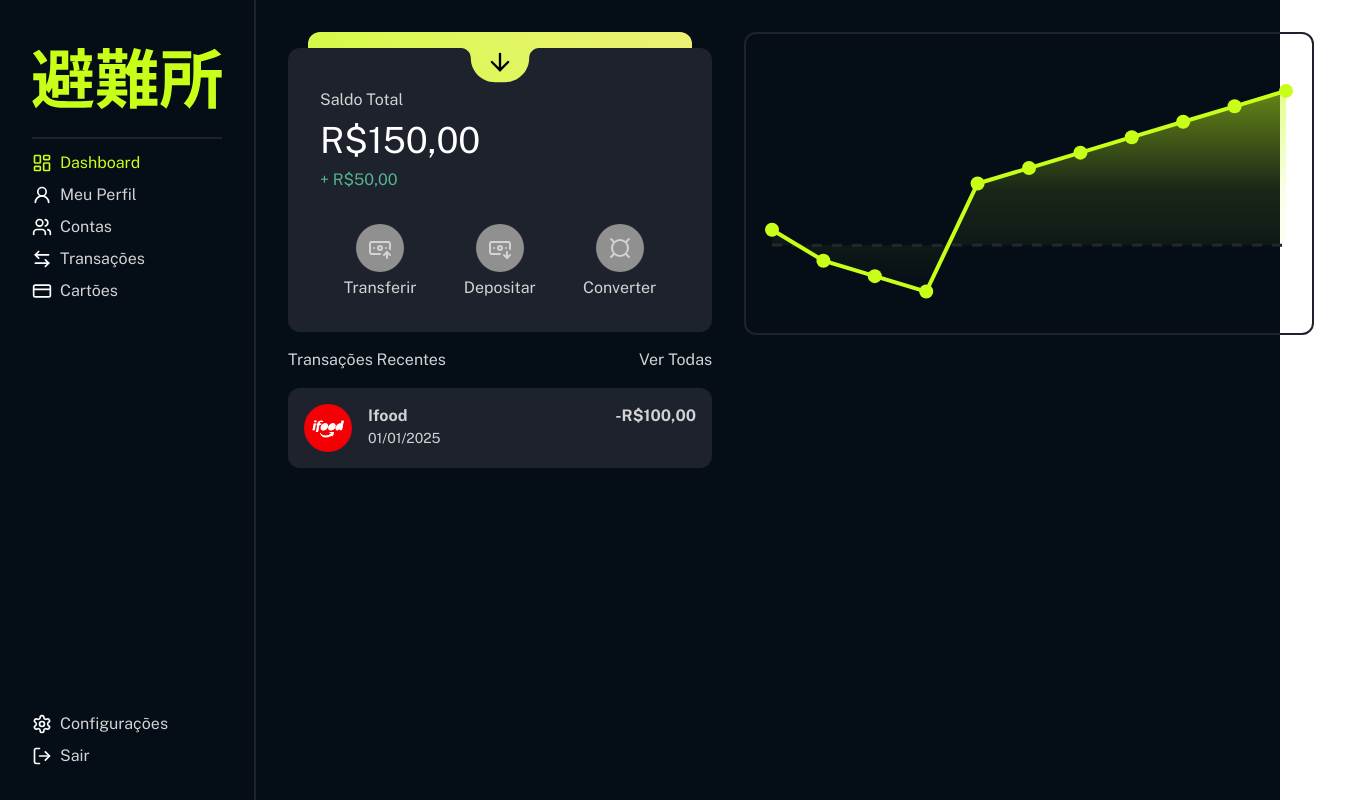
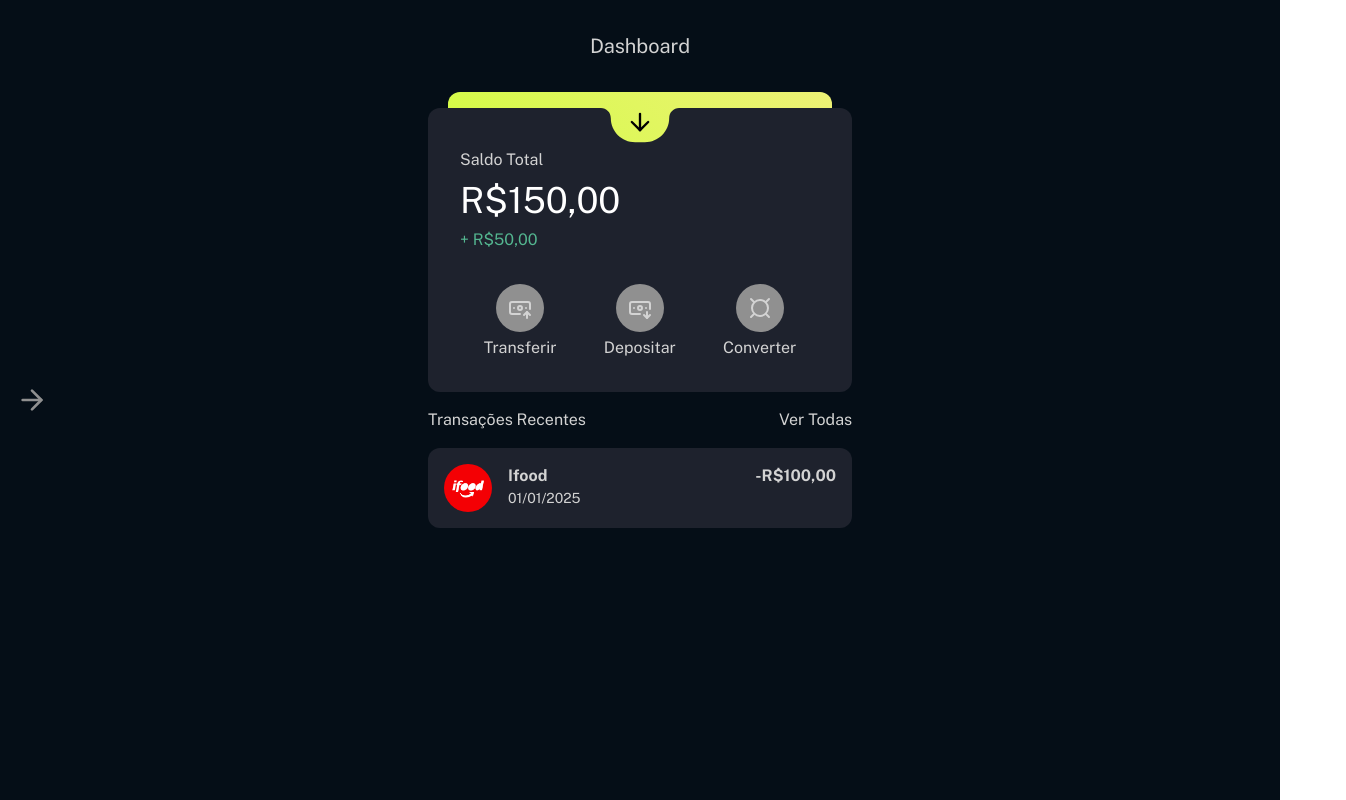
Before and after one commit to skittlexyz/havenbank, a React (Vite) app in the folder front/: page /dashboard in a window 1280 px wide. Shown: the whole page, 1346 px wide, since content can reach past the window. Built offline with nearby package versions, Linux system fonts and the light colour scheme.

Commit message:
esqueci oq eu fiz

```diff
--- a/front/package.json
+++ b/front/package.json
@@ -17,6 +17,7 @@
     "react": "^19.0.0",
     "react-dom": "^19.0.0",
     "react-router": "^7.5.0",
+    "react-swipeable": "^7.0.2",
     "tailwindcss": "^4.1.4"
   },
   "devDependencies": {
--- a/front/src/components/AreaChart.jsx
+++ b/front/src/components/AreaChart.jsx
@@ -30,9 +30,10 @@ const AreaChart = ({ data, parentRef }) => {
 
   useEffect(() => {
     const margin = { top: 10, right: 10, bottom: 10, left: 10 };
-    const parentWidth = (parentRef.current.getBoundingClientRect().width) * 0.5;
+    const parentWidth = (parentRef.current.getBoundingClientRect().width);
+    const parentHeight = (parentRef.current.getBoundingClientRect().height);
     const width = parentWidth - margin.left - margin.right;
-    const height = (parentWidth / 2) - margin.top - margin.bottom;
+    const height = parentHeight - margin.top - margin.bottom;
 
     // Clear previous SVG content
     d3.select(svgRef.current).selectAll("*").remove();
@@ -162,7 +163,7 @@ const AreaChart = ({ data, parentRef }) => {
                 <p className="text-3xl !font-white">
                   <span className="text-sm">R$</span>{formatMoney(d.value)}
                 </p>
-                <p className="text-sm !font-[var(--u-icon)]">{new Date(d.date).toLocaleDateString('pt-BR')}</p>
+                <p className="text-sm !font-[var(--u-icon)]">{d.date}</p>
               </div>
             </>
           ),
--- a/front/src/components/Aside.jsx
+++ b/front/src/components/Aside.jsx
@@ -3,9 +3,13 @@ import Divider from "./Divider"
 import Link from "./Link"
 import Logo from "./Logo"
 import { useState } from "react"
+import { useSwipeable } from "react-swipeable"
+import AsideOpener from "./AsideOpener"
+import { ArrowLeft } from "lucide-react"
 
 function Aside() {
     const [currentAddress] = useState(window.location.pathname)
+    const [ opened, setOpened ] = useState(false)
 
     const topItems = [
         { path: "/dashboard", text: "Dashboard", icon: LayoutDashboard },
@@ -20,8 +24,20 @@ function Aside() {
         { path: "/logout", text: "Sair", icon: LogOut }
     ]
 
+    const swipeHandler = useSwipeable({
+        onSwipedLeft: (e) => {
+            setOpened(false)
+            console.log(e)
+        },
+        trackMouse: true
+    })
+
     return (
-        <div className="h-screen min-w-64 max-w-64 border-r-2 border-r-[var(--overlay)] p-8 flex flex-col gap-2">
+        <>
+            <AsideOpener onClick={() => setOpened(true)}/>
+            <div className={`absolute ${opened ? "w-screen" : "w-0"} h-screen flex duration-500`}>
+                <div className={`z-20 ${opened ? "bg-[var(--bg)]/25" : "bg-transparent"} duration-500 h-screen w-full backdrop-blur-sm`} id="shadow"></div>
+                <div {...swipeHandler} className={`fixed top-0 ${opened ? "left-0" : "-left-64"} z-20 duration-500 bg-[var(--bg)] h-screen min-w-64 max-w-64 border-r-2 border-r-[var(--overlay)] p-8 flex flex-col gap-2`}>
                     <Logo />
                     <Divider />
                     {/* eslint-disable-next-line no-unused-vars */}
@@ -57,7 +73,10 @@ function Aside() {
                             />
                         )
                     })}
+                    <ArrowLeft onClick={() => setOpened(false)} size={32} color="var(--u-icon)" className={`cursor-pointer absolute top-[calc(50%-16px)] duration-500 ${opened ? "left-68" : "-left-0"}`}/>
                 </div>
+            </div>
+        </>
     )
 }
 
--- /dev/null
+++ b/front/src/components/AsideOpener.jsx
@@ -0,0 +1,11 @@
+import { ArrowRight } from "lucide-react"
+
+function AsideOpener({ onClick }) {
+    return (
+        <div className="absolute left-0 top-[calc(50%-16px)] pl-4" onClick={onClick}>
+            <ArrowRight size={32} color="var(--u-icon)" className="cursor-pointer" />
+        </div>
+    )
+}
+
+export default AsideOpener
--- a/front/src/components/Card.jsx
+++ b/front/src/components/Card.jsx
@@ -11,7 +11,7 @@ function Card({ className }) {
                 </div>
                 <div className="w-full flex justify-between items-end">
                     <p className="!text-black text-2xl">**** 2401</p>
-                    <img className="w-auto h-10" src={VisaLogo} alt="" />
+                    <img className="w-auto h-8" src={VisaLogo} alt="" />
                 </div>
             </div>
         </>
--- /dev/null
+++ b/front/src/components/PageTitle.jsx
@@ -0,0 +1,10 @@
+function PageTitle({ text, icon = null}) {
+    return (
+        <div className="flex justify-between">
+            <p className="text-xl">{text}</p>
+            {icon && icon}
+        </div>
+    )
+}
+
+export default PageTitle
--- a/front/src/index.css
+++ b/front/src/index.css
@@ -10,8 +10,8 @@
 
     --accent: #c8ff18;
     --accent-hover: #a1cc12;
+    --u-icon: #909090;
 
-    --u-icon: #909090;
     --f-icon: #d3d3d3;
 
     --ok: #54B690;
--- a/front/src/pages/Dashboard.jsx
+++ b/front/src/pages/Dashboard.jsx
@@ -4,7 +4,7 @@ import Aside from "../components/Aside"
 import Background from "../components/Background"
 import Card from "../components/Card";
 import QuickActions from "../components/QuickActions";
-
+import PageTitle from "../components/PageTitle";
 function Dashboard() {
     const mainRef = useRef(null);
     const data = [
@@ -24,9 +24,12 @@ function Dashboard() {
     return (
         <div className="w-screen h-screen flex">
             <Aside />
-            <main className="w-full h-screen flex p-8 gap-8" ref={mainRef}>
+            <main className="w-full h-screen flex flex-col p-8 items-center gap-8">
+                <PageTitle text={"Dashboard"}/>
+                {/* <AreaChart data={data} parentRef={mainRef} /> */}
                 <QuickActions />
-                <AreaChart data={data} parentRef={mainRef} />
+                <div className="w-96 h-96 flex justify-center items-center" ref={mainRef}>
+                </div>
             </main>
             <Background />
         </div>
```
Also changed, not shown: 1 other file (tests, documents, lock files or other folders). Lines whose indentation alone changed are shown as unchanged.
